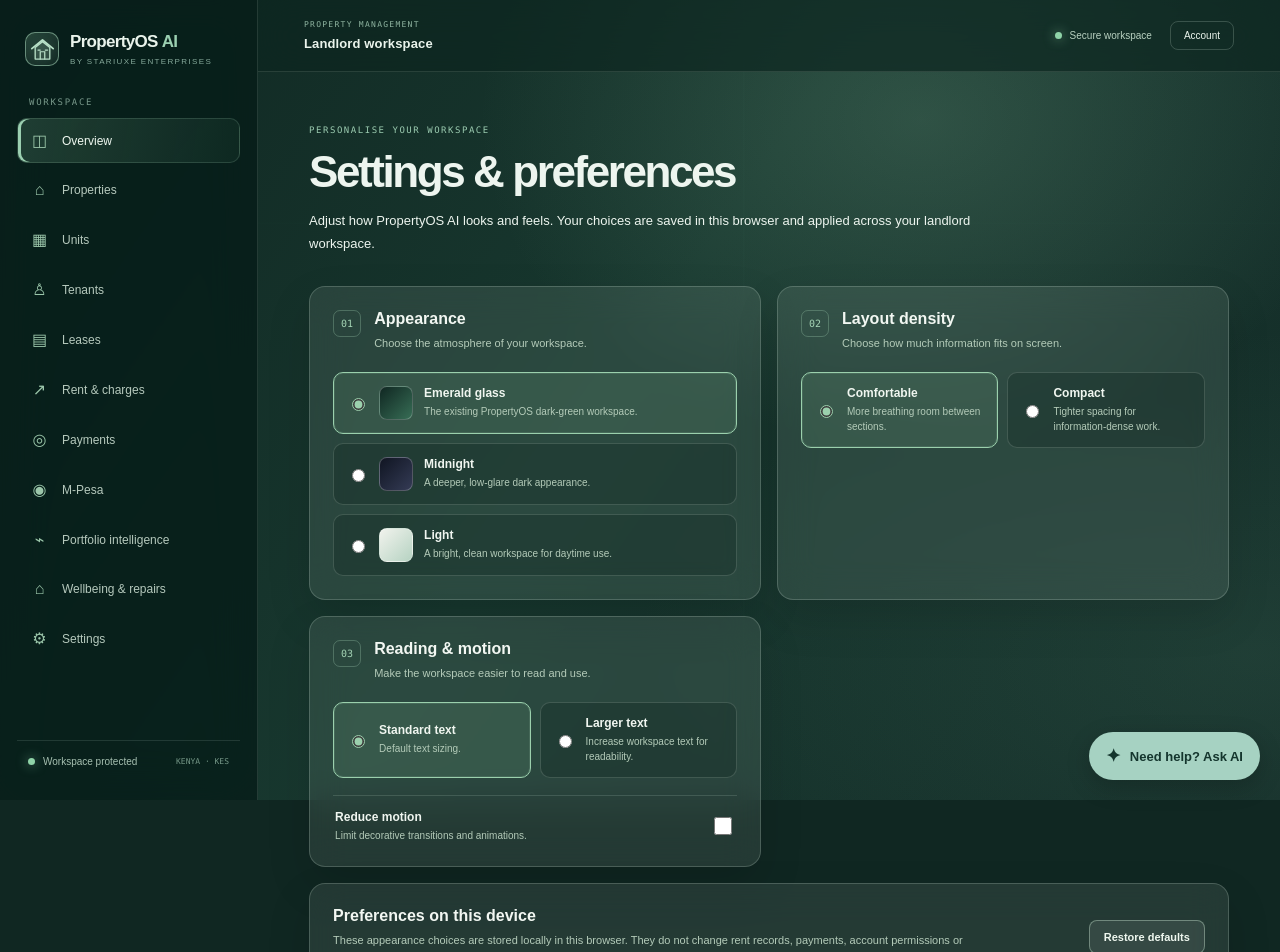
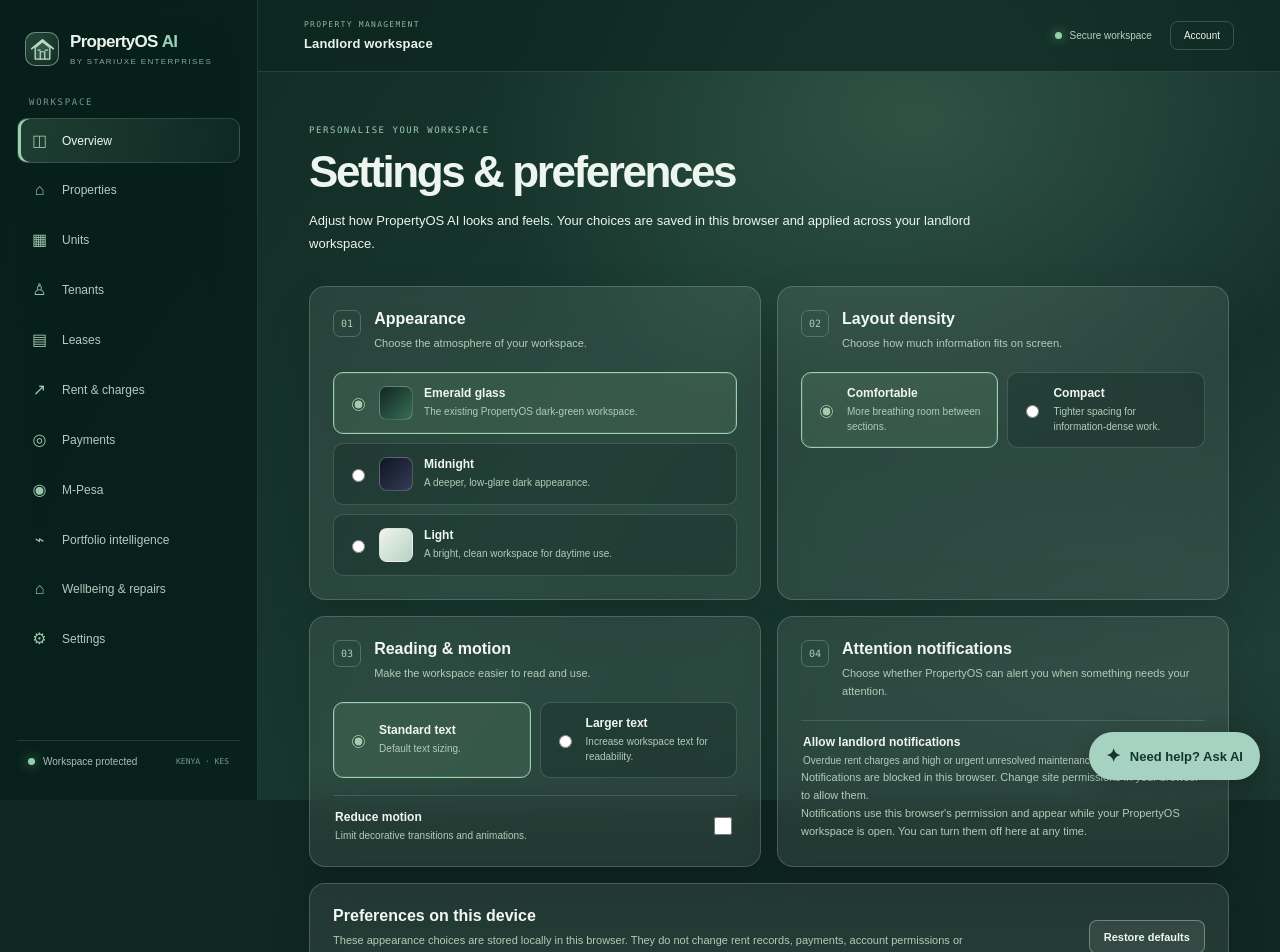
Before and after one commit to Stariuxe/create-an-app-that-monitors-rent-of-properties, a Next.js app: page /dashboard/settings in a window 1280 px wide. Shown: the top 952 px of the page. Built offline with nearby package versions, Linux system fonts and the light colour scheme.

Commit message:
Add landlord notification preferences to workspace settings

```diff
--- a/app/dashboard/settings/settings-panel.tsx
+++ b/app/dashboard/settings/settings-panel.tsx
@@ -27,6 +27,8 @@ function applyPreferences(value: Preferences) {
 export default function SettingsPanel() {
   const [preferences, setPreferences] = useState<Preferences>(defaults);
   const [ready, setReady] = useState(false);
+  const [notificationsEnabled, setNotificationsEnabled] = useState(false);
+  const [notificationMessage, setNotificationMessage] = useState("Notifications are off.");
 
   useEffect(() => {
     try {
@@ -47,6 +49,12 @@ export default function SettingsPanel() {
     } catch {
       applyPreferences(defaults);
     }
+    const notificationsOn = window.localStorage.getItem("propertyos-notifications-enabled") === "true";
+    setNotificationsEnabled(notificationsOn);
+    if (!("Notification" in window)) setNotificationMessage("This browser does not support desktop notifications.");
+    else if (Notification.permission === "denied") setNotificationMessage("Notifications are blocked in this browser. Change site permissions in your browser to allow them.");
+    else if (notificationsOn && Notification.permission === "granted") setNotificationMessage("Allowed. PropertyOS will alert you about overdue rent and urgent property issues while your workspace is open.");
+    else setNotificationMessage("Off. Turn this on to receive alerts about items needing your attention.");
     setReady(true);
   }, []);
 
@@ -59,6 +67,33 @@ export default function SettingsPanel() {
     } catch {
       // The current page still receives the selected preference if storage is unavailable.
     }
+  }
+
+  async function updateNotifications(enabled: boolean) {
+    if (!enabled) {
+      setNotificationsEnabled(false);
+      setNotificationMessage("Notifications are off.");
+      window.localStorage.setItem("propertyos-notifications-enabled", "false");
+      window.dispatchEvent(new Event("propertyos-notification-preference-change"));
+      return;
+    }
+    if (!("Notification" in window)) {
+      setNotificationsEnabled(false);
+      setNotificationMessage("This browser does not support desktop notifications.");
+      return;
+    }
+    const permission = Notification.permission === "default" ? await Notification.requestPermission() : Notification.permission;
+    if (permission !== "granted") {
+      setNotificationsEnabled(false);
+      setNotificationMessage(permission === "denied" ? "Permission was blocked. Allow notifications for this website in your browser settings, then try again." : "Permission was not granted. Notifications remain off.");
+      window.localStorage.setItem("propertyos-notifications-enabled", "false");
+      window.dispatchEvent(new Event("propertyos-notification-preference-change"));
+      return;
+    }
+    setNotificationsEnabled(true);
+    setNotificationMessage("Allowed. PropertyOS will alert you about overdue rent and urgent property issues while your workspace is open.");
+    window.localStorage.setItem("propertyos-notifications-enabled", "true");
+    window.dispatchEvent(new Event("propertyos-notification-preference-change"));
   }
 
   function reset() {
@@ -120,6 +155,16 @@ export default function SettingsPanel() {
         </label>
       </section>
 
+      <section className="workspace-settings-card">
+        <div className="workspace-settings-card-heading"><span>04</span><div><h2>Attention notifications</h2><p>Choose whether PropertyOS can alert you when something needs your attention.</p></div></div>
+        <label className="workspace-toggle-row">
+          <span><b>Allow landlord notifications</b><small>Overdue rent charges and high or urgent unresolved maintenance items.</small></span>
+          <input type="checkbox" checked={notificationsEnabled} onChange={(event) => void updateNotifications(event.target.checked)} disabled={!ready} />
+        </label>
+        <p className="workspace-notification-status" role="status" aria-live="polite">{notificationMessage}</p>
+        <p className="workspace-notification-note">Notifications use this browser's permission and appear while your PropertyOS workspace is open. You can turn them off here at any time.</p>
+      </section>
+
       <section className="workspace-settings-card workspace-settings-help">
         <div><h2>Preferences on this device</h2><p>These appearance choices are stored locally in this browser. They do not change rent records, payments, account permissions or other users’ settings.</p></div>
         <button type="button" className="workspace-reset-button" onClick={reset}>Restore defaults</button>
```
